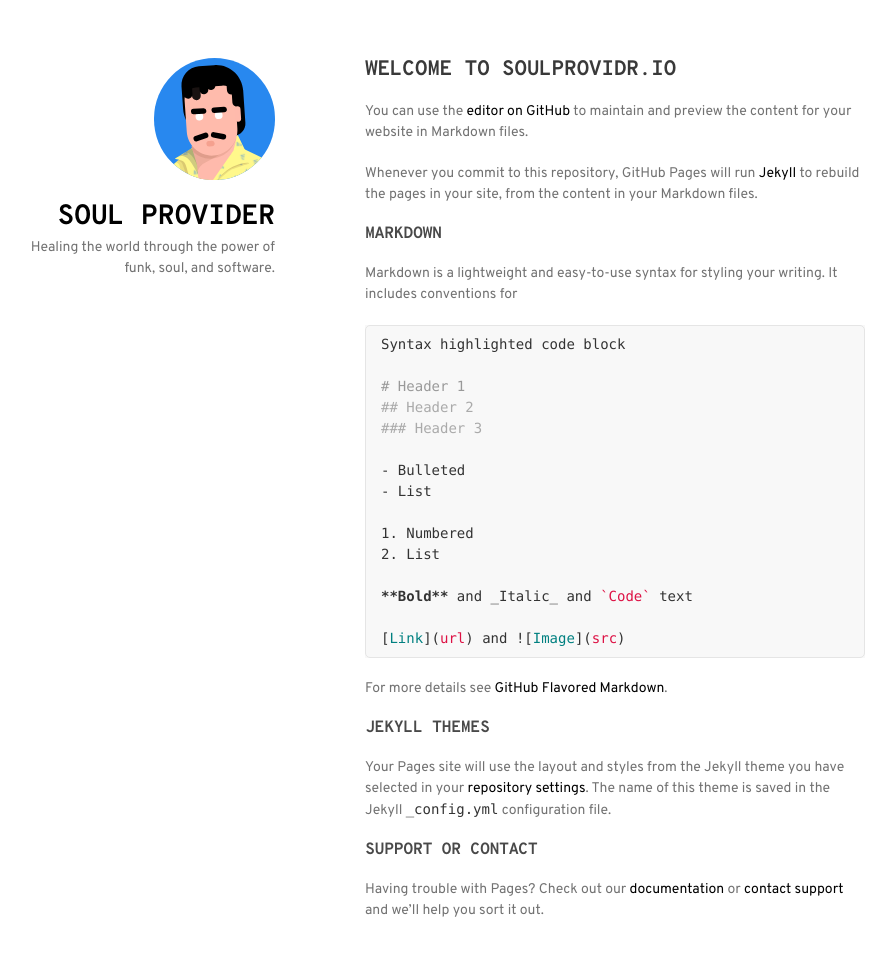
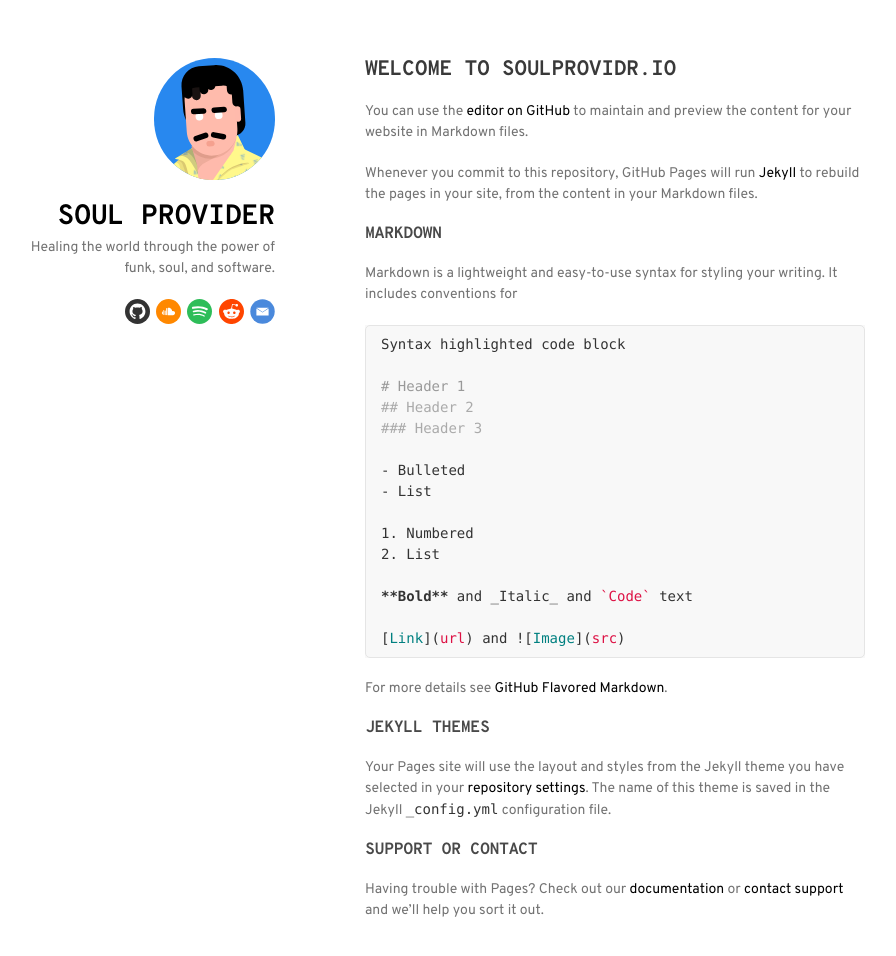
Before and after one commit to soulprovidr/soulprovidr.github.io, a Jekyll site: the page built from index.md, in a window 1280 px wide and 991 px high. Shown: the top 956 px of the window, without its empty margins (205-1101 px from the left). Built offline with Jekyll 4.4.1, drawn with Linux system fonts in a browser that asks for light colours; our own code applies the rules of GitHub Pages for plain Markdown files.

Commit message:
Added links to external profiles.

```diff
--- a/_layouts/default.html
+++ b/_layouts/default.html
@@ -4,7 +4,6 @@
     <meta charset="UTF-8">
     <meta http-equiv="X-UA-Compatible" content="IE=edge">
     <meta name="viewport" content="width=device-width, initial-scale=1">
-
 {% seo %}
     <link rel="stylesheet" href="{{ "/assets/css/style.css?v=" | append: site.github.build_revision | relative_url }}">
     <!--[if lt IE 9]>
@@ -25,6 +24,53 @@
         <p>
           {{ site.description | default: site.github.project_tagline }}
         </p>
+        <ul>
+          <li>
+            <a
+              href="https://github.com/soulprovidr"
+              target="_blank"
+              title="Shola Anozie on GitHub"
+            >
+              <img src="/assets/img/icons/github.svg">
+            </a>
+          </li>
+          <li>
+            <a
+              href="https://soundcloud.com/soulprovidr"
+              target="_blank"
+              title="Shola Anozie on SoundCloud"
+            >
+              <img src="/assets/img/icons/soundcloud.svg">
+            </a>
+          </li>
+          <li>
+            <a
+              href="https://open.spotify.com/user/soulprovidr"
+              target="_blank"
+              title="Shola Anozie on Spotify"
+            >
+              <img src="/assets/img/icons/spotify.svg">
+            </a>
+          </li>
+          <li>
+            <a
+              href="https://www.reddit.com/r/rnb/"
+              target="_blank"
+              title="/r/rnb"
+            >
+              <img src="/assets/img/icons/reddit.svg">
+            </a>
+          </li>
+          <li>
+            <a
+              href="mailto:shola@soulprovidr.io"
+              target="_blank"
+              title="E-mail Shola"
+            >
+              <img src="/assets/img/icons/email.svg">
+            </a>
+          </li>
+        </ul>
       </header>
       <section>
 
--- a/_sass/jekyll-theme-minimal.scss
+++ b/_sass/jekyll-theme-minimal.scss
@@ -111,64 +111,9 @@ header {
   -webkit-font-smoothing:subpixel-antialiased;
 }
 
-header ul {
-  list-style:none;
-  height:40px;
-  padding:0;
-  background: #f4f4f4;
-  border-radius:5px;
-  border:1px solid #e0e0e0;
-  width:270px;
-}
-
-header li {
-  width:89px;
-  float:left;
-  border-right:1px solid #e0e0e0;
-  height:40px;
-}
-
-header li:first-child a {
-  border-radius:5px 0 0 5px;
-}
-
-header li:last-child a {
-  border-radius:0 5px 5px 0;
-}
-
-header ul a {
-  line-height:1;
-  font-size:11px;
-  color:#676767;
-  display:block;
-  text-align:center;
-  padding-top:6px;
-  height:34px;
-}
-
-header ul a:hover, header ul a:focus {
-  color:#675C5C;
-  font-weight:bold;
-}
-
-header ul a:active {
-  background-color:#f0f0f0;
-}
-
 strong {
   color:#222;
   font-weight:700;
-}
-
-header ul li + li + li {
-  border-right:none;
-  width:89px;
-}
-
-header ul a strong {
-  font-size:14px;
-  display:block;
-  color:#222;
 }
 
 section {
--- a/assets/css/style.scss
+++ b/assets/css/style.scss
@@ -31,6 +31,34 @@ header {
   text-align: right;
 }
 
+header ul li {
+  list-style-type: none;
+  display: inline-block;
+  width: 25px;
+  height: 25px;
+  margin-left: 3px;
+}
+
+header ul a {
+  // background: black;
+  display: flex;
+  align-items: center;
+  justify-content: center;
+  width: 100%;
+  height: 100%;
+  border-radius: 6px;
+  -webkit-transition: transform 150ms ease;
+  transition: transform 150ms ease;
+}
+
+header ul a:hover {
+  transform: scale(1.1);
+}
+
+header ul a img {
+  // height: 15px;
+}
+
 .header__logo {
   border-radius: 50%;
   width: 45%;
```
Also changed, not shown: about.md (deleted, +0 -1 lines), assets/img/icons/email.svg (added), assets/img/icons/github.svg (added), assets/img/icons/instagram.svg (added), assets/img/icons/reddit.svg (added), assets/img/icons/soundcloud.svg (added), assets/img/icons/spotify.svg (added), assets/img/logo.png (deleted).
